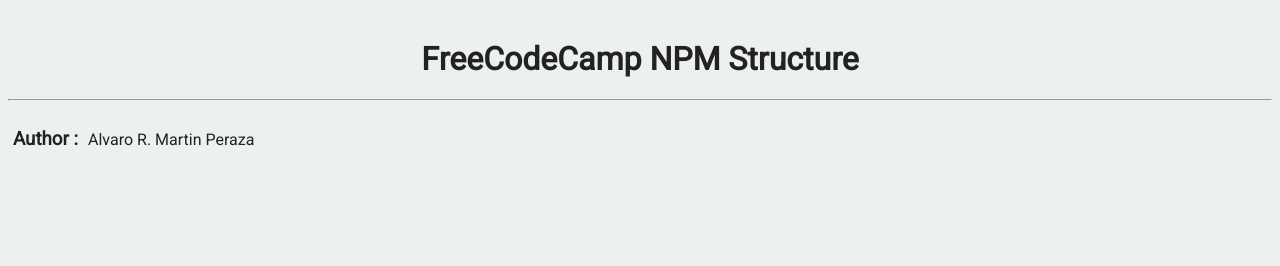
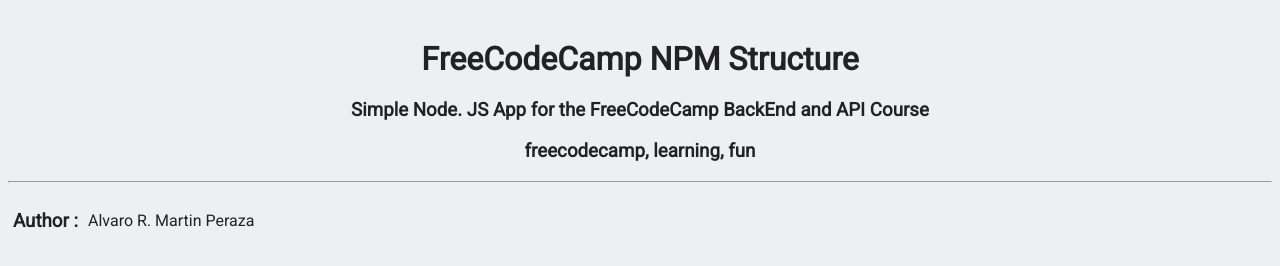
Before and after one commit to exagonsoft/Free-Code-Camp-Project, a website: page views/index.html in a window 1280 px wide. Drawn offline with Linux system fonts and the light colour scheme; files whose address does not match are found by name.

Commit message:
Fix spell issues

```diff
--- a/views/index.html
+++ b/views/index.html
@@ -29,8 +29,8 @@
        .then(data => {
            // Update the innerHTML of the elements
            document.getElementById("authName").innerHTML = data.author.name;
-           document.getElementById("projectDescription").innerHTML = description;
-           document.getElementById("projectKeyWords").innerHTML = keywords;
+           document.getElementById("projectDescription").innerHTML = data.description;
+           document.getElementById("projectKeyWords").innerHTML = data.keywords;
        })
        .catch(error => console.error(error));
 </script>
```
